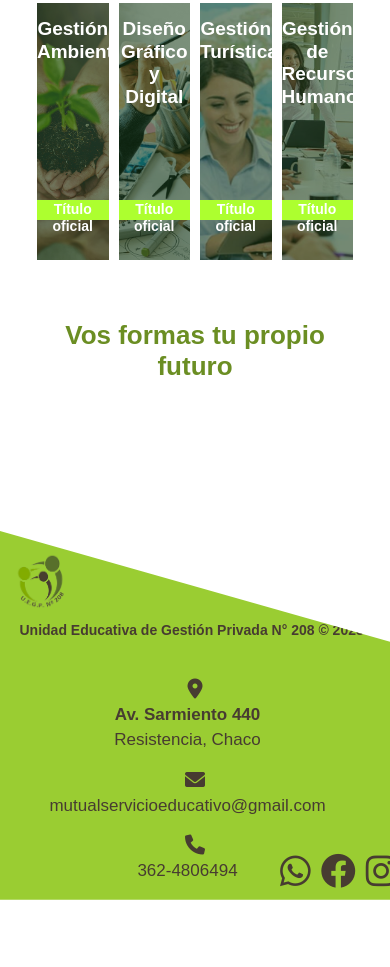
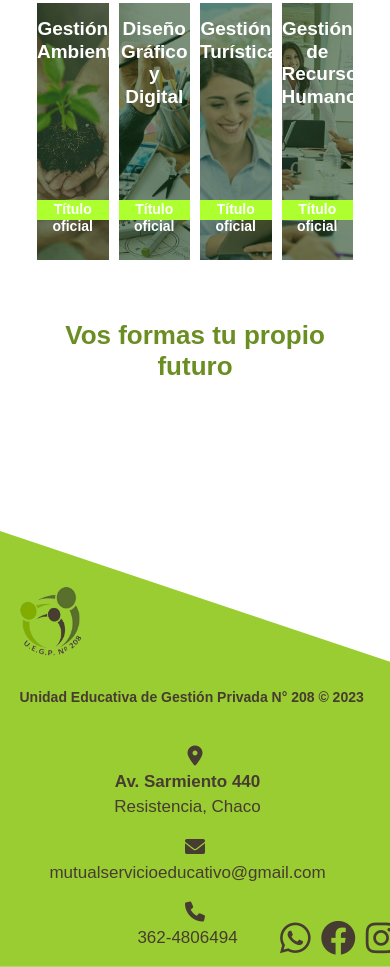
Before and after one commit to jazpbustos/proyecto-ppii, a plain HTML site: page index.html in a window 390 px wide. Shown: the part 3041-4008 px from the top of the page. Before the commit the page ends 3941 px from the top, so only its background shows below. Drawn offline with nearby package versions, Linux system fonts and the light colour scheme; a script that the page names is missing; a web font is replaced by a local one.

Commit message:
responsive

```diff
--- a/css/aboutus.css
+++ b/css/aboutus.css
@@ -78,7 +78,4 @@ margin-top: 40px;
   .aboutus h4{
     font-size: 26px;
   }
-.aboutus hr{
-
 }
-}
--- a/css/footer.css
+++ b/css/footer.css
@@ -1,5 +1,5 @@
 #logopie {
-  width: 15%;
+  width: 20%;
   max-width: 180px;
   position: relative;
   top: 20px;
@@ -25,8 +25,7 @@
   color: #473c31;
   font-size: 35px;
   margin-right: 10px; /* Espacio entre los iconos de redes sociales */
-  transition: font-size 0.3s ease; /* Agrega una transición suave al tamaño de la fuente */
-
+  transition: font-size 0.3s; /* Agrega una transición suave al tamaño de la fuente */
 }
 .redes-sociales i:hover {
   font-size: 40px; /* Tamaño más grande al pasar el cursor sobre el icono */
@@ -95,3 +94,11 @@
   z-index: 2;
 }
 }
+@media screen and (max-width: 500px) {
+  #logopie{
+    margin-top: 30px;
+  }
+.footer h6{
+  margin-top: 50px;
+}
+}
```
